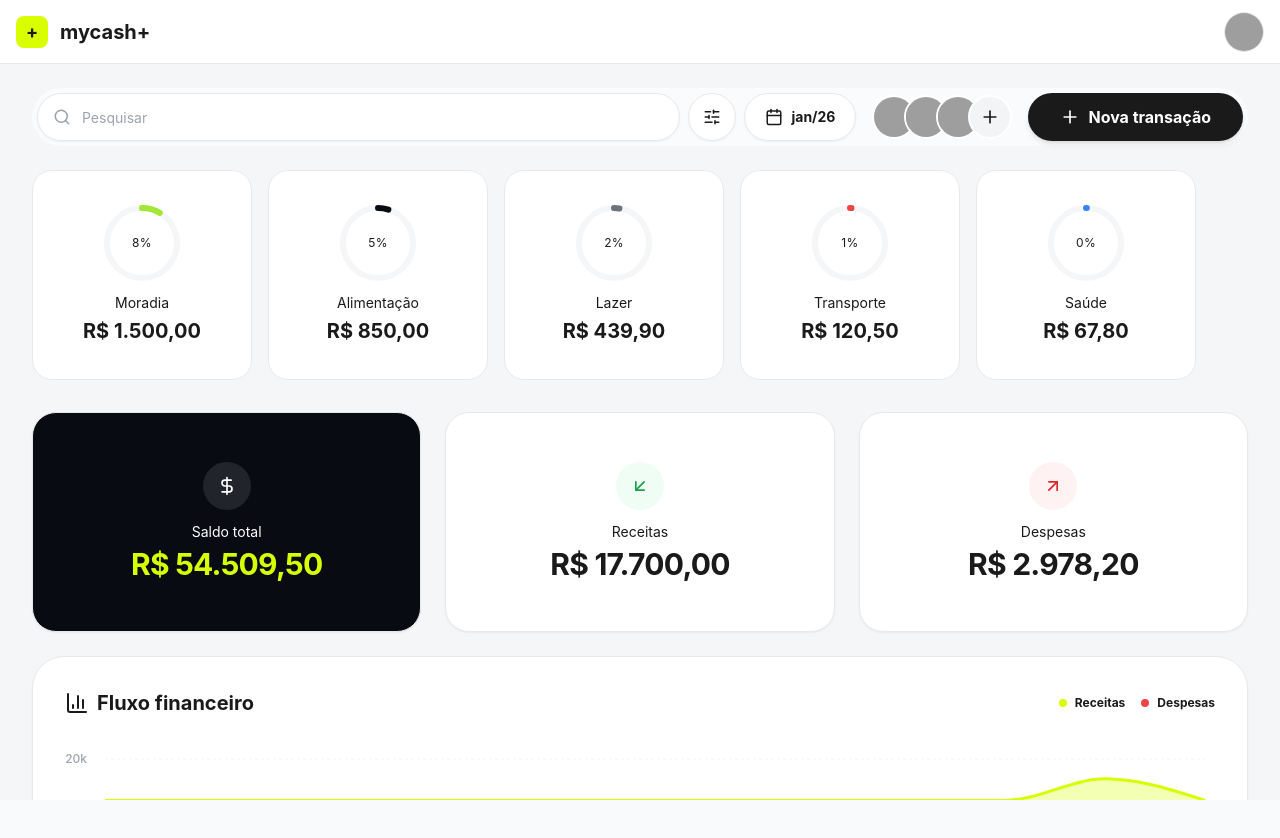
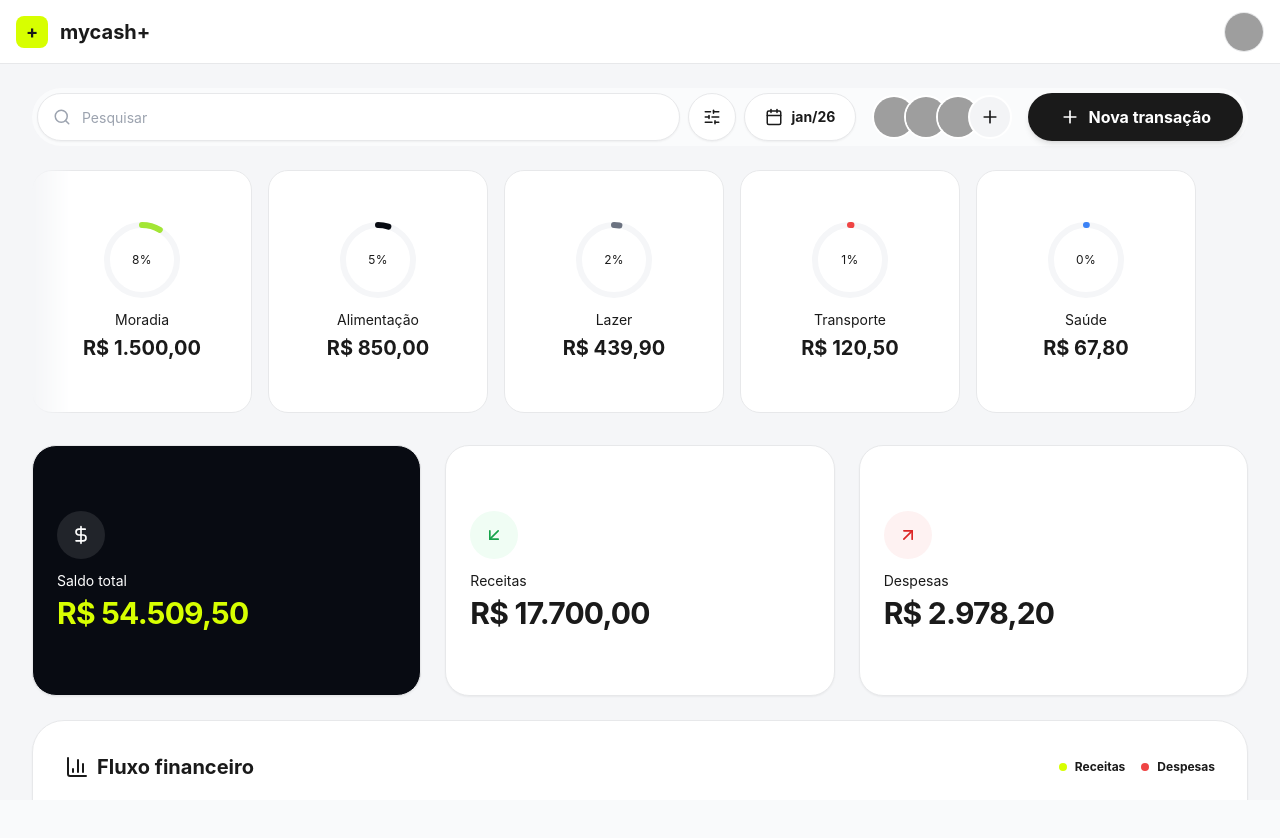
Before and after one commit to brgoncalvess/mycash-plus, a React (Vite) app: page / in a window 1280 px wide. Shown: the top 838 px of the page. Built offline with nearby package versions, Linux system fonts and the light colour scheme; grey boxes are pictures that could not be loaded.

Commit message:
feat: finalize card sizing - category 243px, summary 251px, left-aligned content, conditional arrows, gradient restored

```diff
--- a/src/components/dashboard/categories/CategoryDonutCard.tsx
+++ b/src/components/dashboard/categories/CategoryDonutCard.tsx
@@ -9,7 +9,7 @@ interface CategoryDonutCardProps {
 
 export function CategoryDonutCard({ category, amount, percentage, color }: CategoryDonutCardProps) {
     return (
-        <div className="flex-shrink-0 w-[220px] h-[210px] bg-white border border-secondary-50 rounded-[20px] p-5 flex flex-col items-center justify-center gap-3 hover:border-brand transition-all group">
+        <div className="flex-shrink-0 w-[220px] h-[243px] bg-white border border-secondary-50 rounded-[20px] p-5 flex flex-col items-center justify-center gap-3 hover:border-brand transition-all group">
             {/* Donut Chart */}
             <div className="flex justify-center">
                 <DonutChart percentage={percentage} color={color} size={76} />
--- a/src/components/dashboard/categories/ExpensesByCategoryCarousel.tsx
+++ b/src/components/dashboard/categories/ExpensesByCategoryCarousel.tsx
@@ -18,8 +18,24 @@ export function ExpensesByCategoryCarousel() {
     const { calculateExpensesByCategory, calculateCategoryPercentage } = useFinance();
     const scrollContainerRef = useRef<HTMLDivElement>(null);
     const [showArrows, setShowArrows] = useState(false);
+    const [canScrollLeft, setCanScrollLeft] = useState(false);
+    const [canScrollRight, setCanScrollRight] = useState(false);
 
     const expensesByCategory = calculateExpensesByCategory();
+
+    // Check scroll position
+    const checkScroll = () => {
+        if (scrollContainerRef.current) {
+            const { scrollLeft, scrollWidth, clientWidth } = scrollContainerRef.current;
+            setCanScrollLeft(scrollLeft > 0);
+            setCanScrollRight(scrollLeft < scrollWidth - clientWidth - 1);
+        }
+    };
+
+    // Check on mount and when data changes
+    useState(() => {
+        checkScroll();
+    });
 
     const scroll = (direction: 'left' | 'right') => {
         if (scrollContainerRef.current) {
@@ -55,7 +71,7 @@ export function ExpensesByCategoryCarousel() {
             onMouseLeave={() => setShowArrows(false)}
         >
             {/* Left Arrow */}
-            {showArrows && (
+            {showArrows && canScrollLeft && (
                 <button
                     onClick={() => scroll('left')}
                     className="hidden lg:flex absolute left-2 top-1/2 -translate-y-1/2 z-10 w-10 h-10 items-center justify-center bg-surface border border-secondary-50 rounded-full shadow-card hover:bg-background transition-all"
@@ -68,7 +84,12 @@ export function ExpensesByCategoryCarousel() {
             <div
                 ref={scrollContainerRef}
                 onWheel={handleWheel}
+                onScroll={checkScroll}
                 className="flex gap-4 overflow-x-auto scrollbar-hide scroll-smooth pb-2"
+                style={{
+                    maskImage: 'linear-gradient(to right, transparent, black 40px, black calc(100% - 40px), transparent)',
+                    WebkitMaskImage: 'linear-gradient(to right, transparent, black 40px, black calc(100% - 40px), transparent)',
+                }}
             >
                 {expensesByCategory.map((expense, index) => {
                     const percentage = calculateCategoryPercentage(expense.category);
@@ -87,7 +108,7 @@ export function ExpensesByCategoryCarousel() {
             </div>
 
             {/* Right Arrow */}
-            {showArrows && (
+            {showArrows && canScrollRight && (
                 <button
                     onClick={() => scroll('right')}
                     className="hidden lg:flex absolute right-2 top-1/2 -translate-y-1/2 z-10 w-10 h-10 items-center justify-center bg-surface border border-secondary-50 rounded-full shadow-card hover:bg-background transition-all"
--- a/src/components/dashboard/summary/BalanceCard.tsx
+++ b/src/components/dashboard/summary/BalanceCard.tsx
@@ -7,14 +7,14 @@ export function BalanceCard() {
     const balance = calculateTotalBalance();
 
     return (
-        <div className="relative w-full lg:flex-1 rounded-2xl bg-[#080B12] border border-secondary-50 p-6 shadow-sm h-[220px] flex flex-col items-center justify-center gap-3 group hover:border-secondary-500/10 transition-all">
+        <div className="relative w-full lg:flex-1 rounded-2xl bg-[#080B12] border border-secondary-50 p-6 shadow-sm h-[251px] flex flex-col justify-center gap-3 group hover:border-secondary-500/10 transition-all">
             {/* Icon */}
             <div className="flex items-center justify-center w-12 h-12 rounded-full bg-white/10">
                 <DollarSign size={20} className="text-white" />
             </div>
 
             {/* Content */}
-            <div className="flex flex-col items-center gap-1">
+            <div className="flex flex-col gap-1">
                 <span className="text-sm font-normal text-white">Saldo total</span>
                 <CountUp
                     value={balance}
--- a/src/components/dashboard/summary/MetricCard.tsx
+++ b/src/components/dashboard/summary/MetricCard.tsx
@@ -11,7 +11,7 @@ export function MetricCard({ type, value }: MetricCardProps) {
     const isIncome = type === 'income';
 
     return (
-        <div className="relative w-full lg:flex-1 rounded-2xl bg-white border border-secondary-50 p-6 shadow-sm h-[220px] flex flex-col items-center justify-center gap-3 group hover:border-secondary-500/10 transition-all">
+        <div className="relative w-full lg:flex-1 rounded-2xl bg-white border border-secondary-50 p-6 shadow-sm h-[251px] flex flex-col justify-center gap-3 group hover:border-secondary-500/10 transition-all">
             {/* Icon */}
             <div className={cn(
                 "flex items-center justify-center w-12 h-12 rounded-full",
@@ -25,7 +25,7 @@ export function MetricCard({ type, value }: MetricCardProps) {
             </div>
 
             {/* Content */}
-            <div className="flex flex-col items-center gap-1">
+            <div className="flex flex-col gap-1">
                 <span className="text-sm font-normal text-secondary">
                     {isIncome ? 'Receitas' : 'Despesas'}
                 </span>
```
